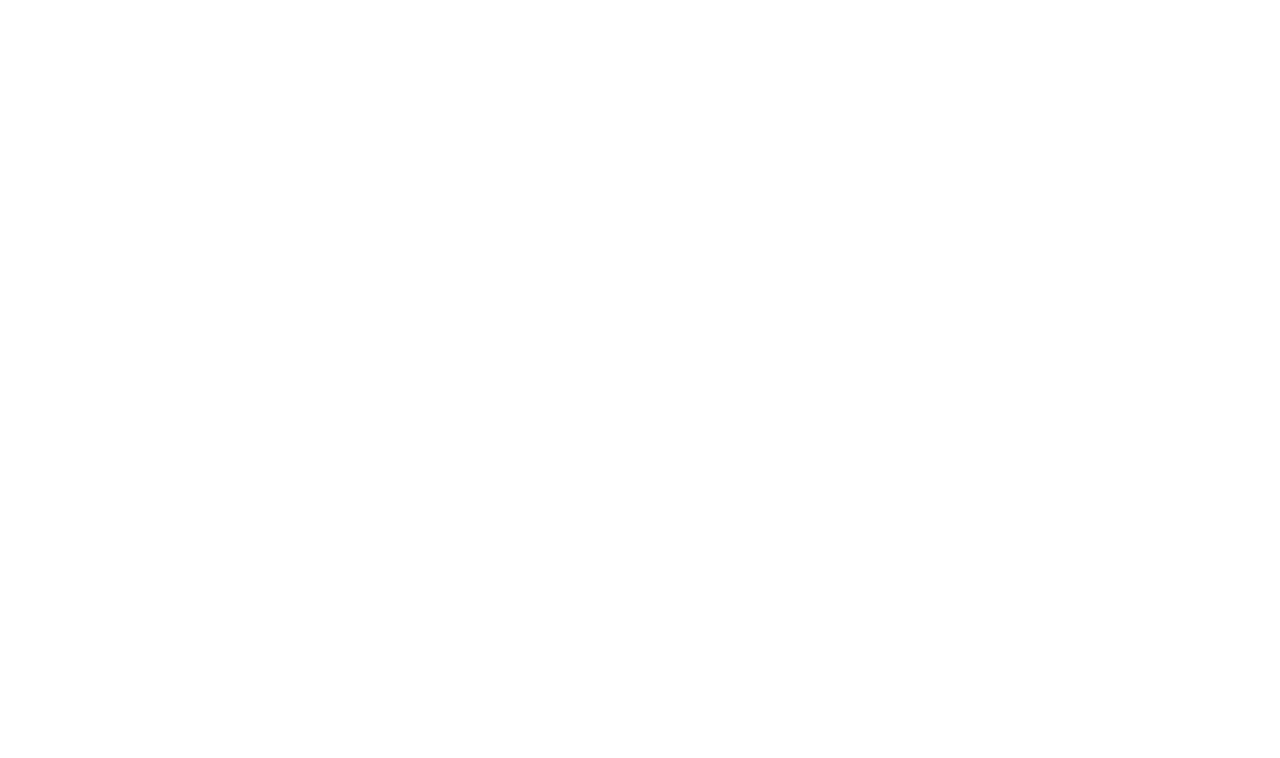
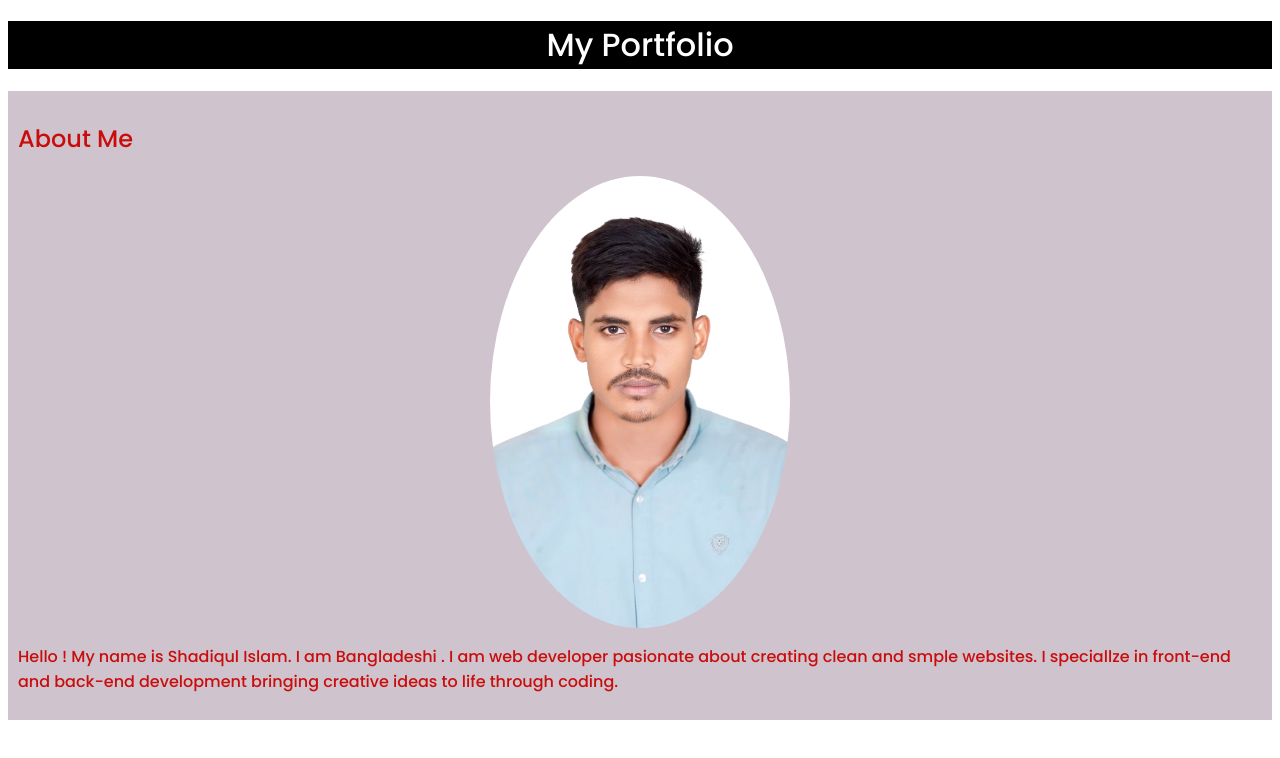
Before and after one commit to sadik3262/potfulio-project-1, a plain HTML site: page index.html in a window 1280 px wide. Drawn offline with Linux system fonts and the light colour scheme; a web font is replaced by a local one.

Commit message:
header and font added

```diff
--- a/endex.css
+++ b/endex.css
@@ -0,0 +1,34 @@
+* {
+  padding: 0%;
+  margin: 5;
+  box-sizing: border-box;
+  font-family: "Poppins", sans-serif;
+  font-weight: 500;
+  font-style: normal;
+  font-optical-sizing: auto;
+}
+header{
+  color: white;
+  text-align: center;
+  background-color: black;
+}
+.name{
+  width:100%;
+  margin: auto;
+  background-color: rgb(207, 196, 205);
+  padding: 10px;
+}
+section{
+  border-bottom: 1px;
+  padding: 30px auto;
+}
+img{
+  width: 300px;
+  height:auto;
+  display: block;
+  margin: 10px auto;
+  border-radius: 50%;
+}
+.from{
+ color: #c90d0d;
+}
--- a/index.html
+++ b/index.html
@@ -3,11 +3,28 @@
 <head>
     <meta charset="UTF-8">
     <meta name="viewport" content="width=device-width, initial-scale=1.0">
-    <title>potfullio project</title>
+    <title>portfolio project</title>
     <link rel="stylesheet" href="endex.css">
+    <!-- google font CDN -->
+    <link rel="preconnect" href="https://fonts.googleapis.com">
+    <link rel="preconnect" href="https://fonts.gstatic.com" crossorigin>
+    <link href="https://fonts.googleapis.com/css2?family=Moon+Dance&family=Playwrite+IT+Moderna:wght@100..400&family=Poppins:ital,wght@0,100;0,200;0,300;0,400;0,500;0,600;0,700;0,800;0,900;1,100;1,200;1,300;1,400;1,500;1,600;1,700;1,800;1,900&display=swap" rel="stylesheet">
+    </head>
+<body>
+    <header>
+        <h1>My Portfolio</h1>
+    </header>
+    <main class="name">
+        <section class="from">
+            <h2>About Me</h2>
+            <img src="assast/sa.jpg" alt=" my image">
+        <p>
+           Hello ! My name is Shadiqul Islam. I am Bangladeshi . I am web developer pasionate about creating
+           clean and smple websites. I speciallze in front-end and back-end development bringing creative ideas to life through coding.
+        </p>
+        </section>
+    </main>
 
-</head>
-<body>
 
 </body>
 </html>
```
Also changed, not shown: assast/sa.jpg (added).
